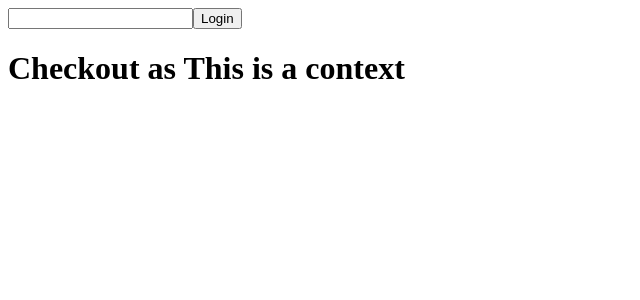
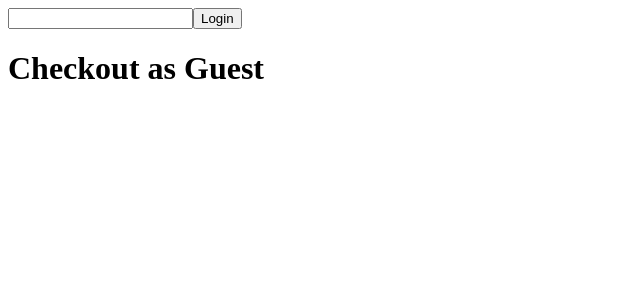
Before and after one commit to sah-wtag/react-learning-1, a React app in the folder myapp/: page / in a window 1280 px wide. Shown: the top 300 px of the page, without its empty margins (0-640 px from the left). Built offline with nearby package versions, Linux system fonts and the light colour scheme; the HTML template or start-up script is replaced by a standard one.

Commit message:
Separating Context Into Its Own File In React

```diff
--- a/myapp/src/App.jsx
+++ b/myapp/src/App.jsx
@@ -1,19 +1,16 @@
-import { createContext, useState } from "react";
 import Browser from "./Browser";
 import Checkout from "./Checkout";
+import { UserProvider } from "./context/UserContext";
 import Login from "./Login";
-export const userContext = createContext();
 
 function App() {
-  const [user, setUser] = useState("This is a context");
   return (
     <div>
       {/* <Browser /> */}
-
-      <userContext.Provider value={{ user, setUser }}>
+      <UserProvider>
         <Login />
         <Checkout />
-      </userContext.Provider>
+      </UserProvider>
     </div>
   );
 }
--- a/myapp/src/Checkout.jsx
+++ b/myapp/src/Checkout.jsx
@@ -1,6 +1,5 @@
 import { useContext } from "react";
-import { userContext } from "./App";
-
+import { userContext } from "./context/UserContext";
 export default function Checkout() {
   const { user } = useContext(userContext);
   return (
--- a/myapp/src/Login.jsx
+++ b/myapp/src/Login.jsx
@@ -1,5 +1,5 @@
 import { useContext, useState } from "react";
-import { userContext } from "./App";
+import { userContext } from "./context/UserContext";
 
 export default function Login() {
   const [value, setValue] = useState("");
--- /dev/null
+++ b/myapp/src/context/UserContext.jsx
@@ -0,0 +1,12 @@
+import { createContext, useState } from "react";
+const userContext = createContext();
+
+function UserProvider({ children }) {
+  const [user, setUser] = useState("Guest");
+  return (
+    <userContext.Provider value={{ user, setUser }}>
+      {children}
+    </userContext.Provider>
+  );
+}
+export { UserProvider, userContext };
```
